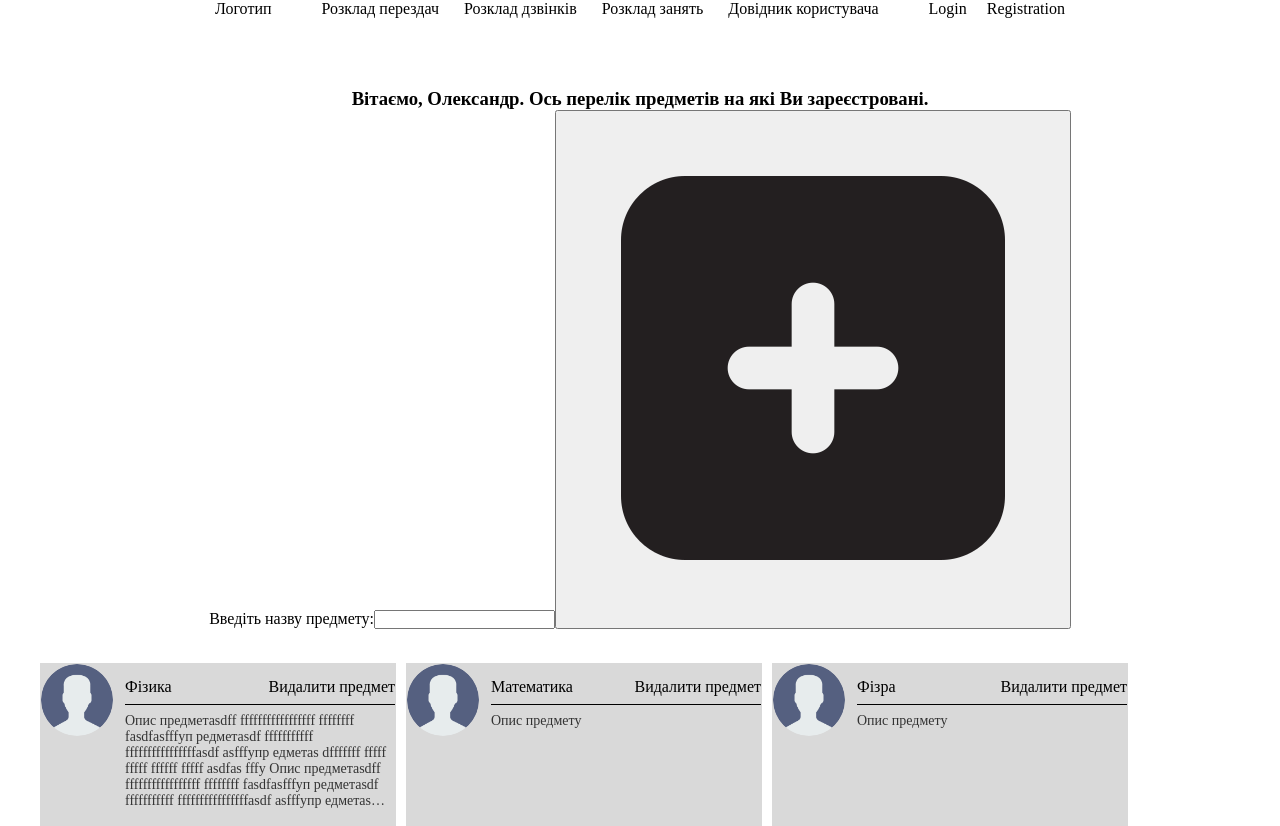
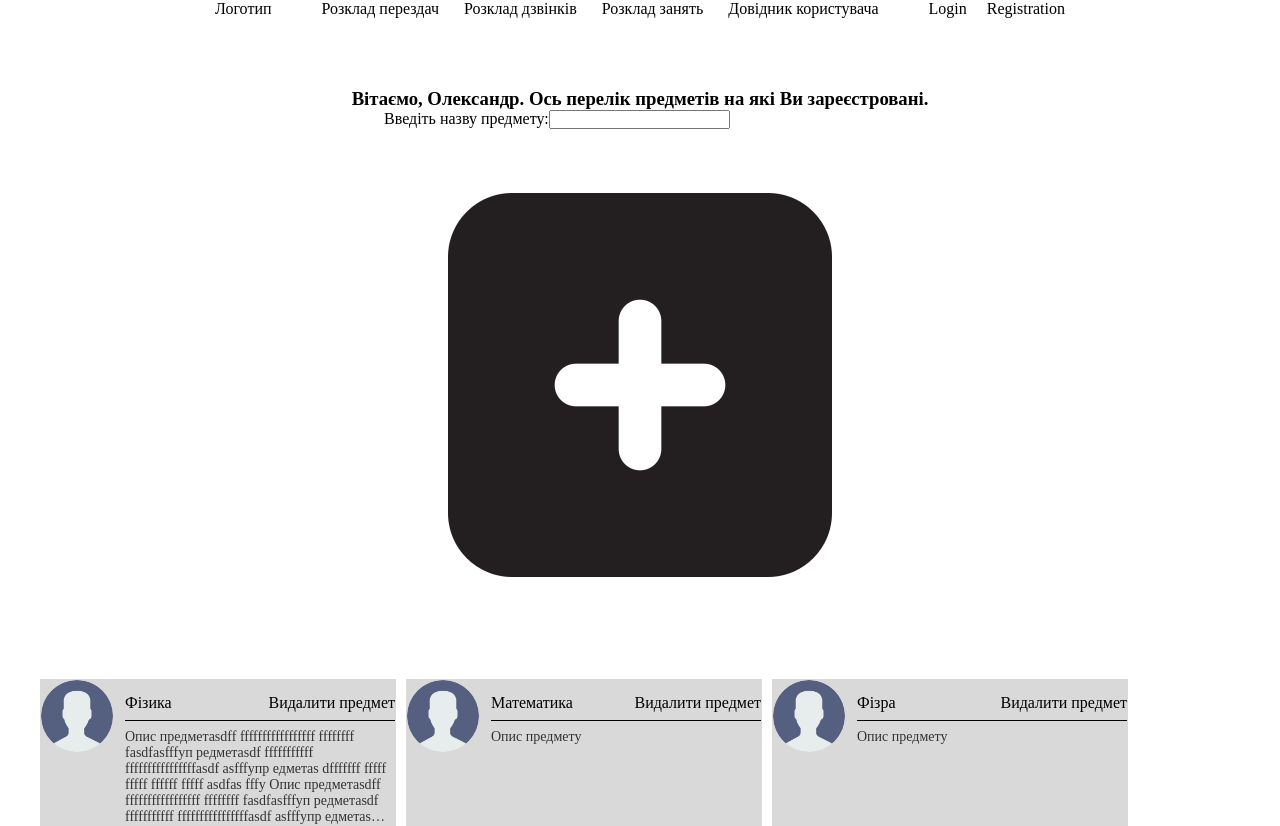
Before and after one commit to davinci-arch/service-for-learning-ui, a React (Vite) app: page / in a window 1280 px wide. Shown: the top 826 px of the page. Built offline with nearby package versions, Linux system fonts and the light colour scheme.

Commit message:
added "add subjest" button

```diff
--- a/src/components/MainPage/ObjectPageCard.jsx
+++ b/src/components/MainPage/ObjectPageCard.jsx
@@ -3,7 +3,7 @@ import "../styles/ObjectPage.scss"
 import { useState } from "react"
 export default function ObjectPageCard({ data }) {
 
-    const [rolename, setRoleName] = useState("Викладач")
+    const [rolename, setRoleName] = useState("Teacher")
 
     return (
         <div className="obj">
@@ -12,7 +12,7 @@ export default function ObjectPageCard({ data }) {
                 <div className="obj-data-desription">
                     <div className="object-header">
                         <span>{data.objname}</span>
-                        {rolename == "Викладач" ? <span>Видалити предмет</span> : null}
+                        {rolename == "Teacher" ? <span>Видалити предмет</span> : null}
                     </div>
                     <div className="separator"></div>
                     <div className="obj-description">{data.objdescription}</div>
--- a/src/components/MainPage/Objects.jsx
+++ b/src/components/MainPage/Objects.jsx
@@ -4,10 +4,11 @@ import ObjectPageCard from "./ObjectPageCard"
 // Path to the icon image
 import addSubjectIcon from "/src/assets/addSubjest.png";
 
-export default function ObjectsPage() {
+export default function ObjectsPage(role) {
 
     const [firstname, setFirstname] = useState("Олександр")
     const [nameObject, setNameObject] = useState("")
+    const [roleObject, setRole] = useState("Teacher")
     const [objects, setObjects] = useState([
         {
             objname: "Фізика",
@@ -48,13 +49,27 @@ export default function ObjectsPage() {
     return (
         <div className="container">
           <h3>Вітаємо, {firstname}. Ось перелік предметів на які Ви зареєстровані.</h3>
-            <div>
+
+          <div className="input-group">
             <span>Введіть назву предмету:</span>
-                <input type="text" value={nameObject} onChange={e => handleObjectName(e)} />
-                <button className="create-subject-btn" onClick={handleCreateSubject}>
-                <img src={addSubjectIcon} alt="Створити предмет" />
-                </button>
+            <input
+              type="text"
+              value={nameObject}
+              onChange={e => handleObjectName(e)}
+            />
+
+            {/* Conditionally rendering the 'Create Subject' button if roleObject is "Teacher" */}
+            {roleObject === "Teacher" && (
+              <div className="create-subject-btn">
+                <img
+                  src="/src/assets/addSubjest.png"
+                  alt="Create new subject"
+                  className="create-subject-btn-img"
+                />
               </div>
+            )}
+          </div>
+
           <div className="objects">
             {filteredObjects.length === 0 ? (
               <p>Нічого не знайдено</p> // Повідомлення якщо немає відповідних предметів
@@ -65,5 +80,6 @@ export default function ObjectsPage() {
             )}
           </div>
         </div>
-    )
+      );
+
 }
--- a/src/components/styles/ObjectPage.scss
+++ b/src/components/styles/ObjectPage.scss
@@ -60,4 +60,21 @@
         align-self: stretch;
     }
 
+    .input-group {
+        display: flex;
+        align-items: center;
+    }
+
+    .create-subject-btn {
+        background-color: transparent;
+        border: none;
+        cursor: pointer;
+        margin-left: 10px;
+
+        .create-subject-btn-img  {
+          width: 24px;
+          height: 24px;
+        }
+    }
+
 }
```
Lines whose indentation alone changed are shown as unchanged.
